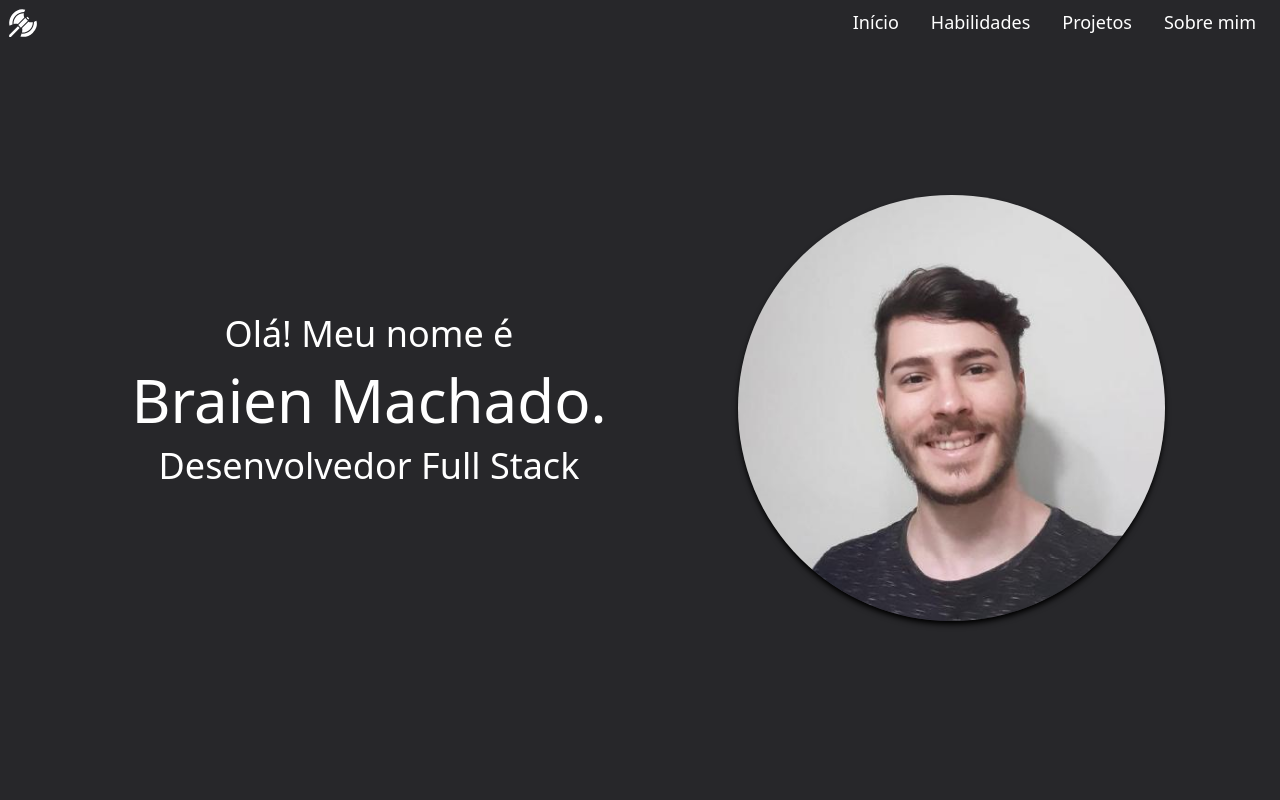
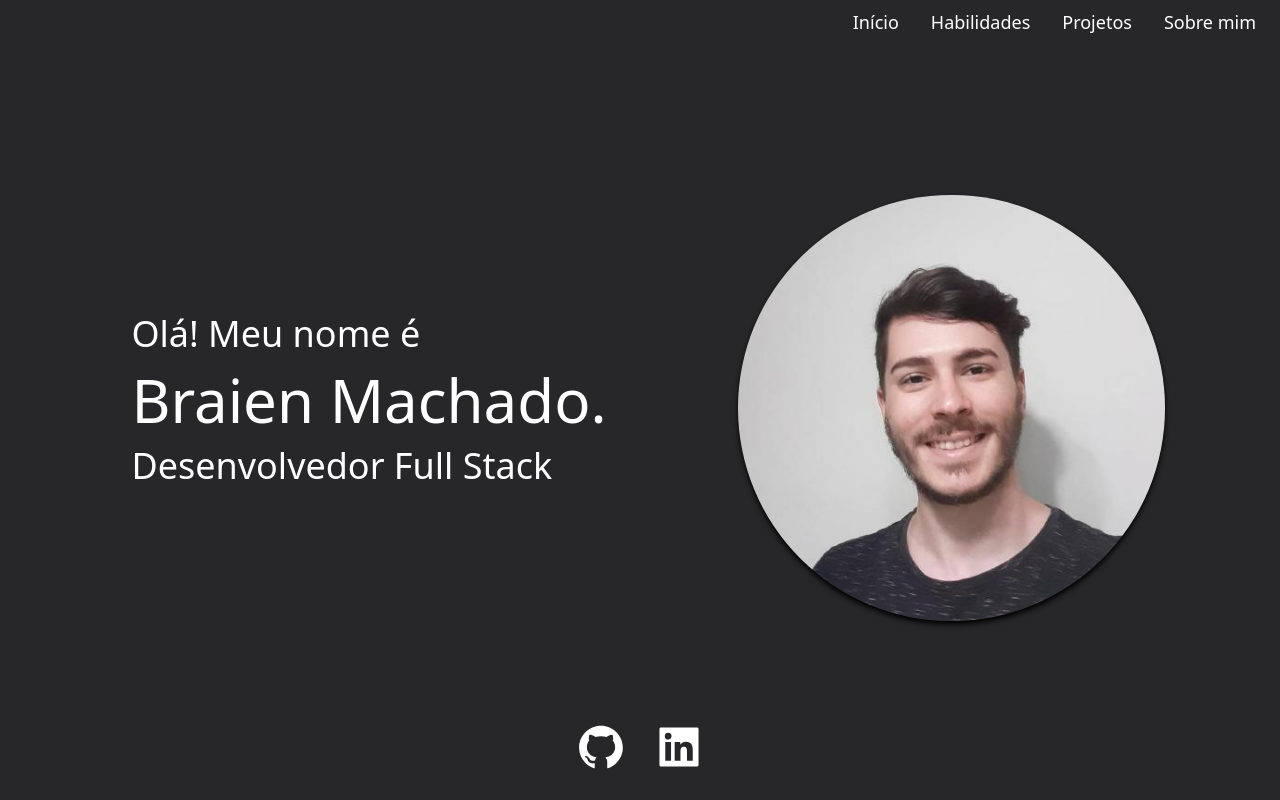
Before and after one commit to braien-machado/react-portfolio, a React (Create React App) app: page / in a window 1280 px wide. Shown: the top 800 px of the page. Built offline with nearby package versions, Linux system fonts and the light colour scheme.

Commit message:
move github and linkedin links to home section

```diff
--- a/src/components/Header.jsx
+++ b/src/components/Header.jsx
@@ -1,12 +1,10 @@
 import React from 'react';
-import { GiBattleAxe } from 'react-icons/gi';
 import DesktopNavMenu from './DesktopNavMenu';
 import MobileNavMenu from './MobileNavMenu';
 
 export default function Header () {
   return (
-    <header className='flex justify-between p-2 fixed w-full bg-zinc-800 z-10'>
-      <GiBattleAxe className='text-white' size={30} />
+    <header className='flex justify-end p-2 fixed w-full bg-zinc-800 z-10'>
       <DesktopNavMenu />
       <MobileNavMenu />
     </header>
--- a/src/components/MobileNavMenu.jsx
+++ b/src/components/MobileNavMenu.jsx
@@ -1,9 +1,8 @@
 import React, { useState } from 'react';
-import { AiOutlineGithub, AiFillLinkedin } from 'react-icons/ai';
-import { GiHamburgerMenu, GiBattleAxe } from 'react-icons/gi';
+import { GiHamburgerMenu } from 'react-icons/gi';
 import MenuLinks from './MenuLinks';
 
-export default function MobileNavMenu(props) {
+export default function MobileNavMenu() {
   const [isMenuHidden, setIsMenuHidden] = useState(true);
 
   const toggleMenu = () => {
@@ -14,17 +13,6 @@ export default function MobileNavMenu(props) {
     <div className="sm:hidden h-7">
       <nav className={`${isMenuHidden ? '-left-60' : 'left-0'} flex flex-col justify-between items-center absolute top-0 w-60 bg-zinc-800 h-screen duration-300 z-10`}>
         <MenuLinks toggleMenu={toggleMenu}/>
-        <div className='flex w-full text-white justify-evenly'>
-          <a className='hover:text-blue-400 duration-200' href='https://github.com/braien-machado' target='_blank' rel='noreferrer'>
-              <AiOutlineGithub size={50} />
-          </a>
-          <a className='hover:text-blue-400 duration-200' href='https://linkedin.com/in/braien-machado' target='_blank' rel='noreferrer'>
-            <AiFillLinkedin size={50} />
-          </a>
-        </div>
-        <div className='pb-14'>
-          <GiBattleAxe className='text-white' size={100} />
-        </div>
       </nav>
       { isMenuHidden ? null : (
         <button className={`fixed cursor-default bg-black opacity-80 w-screen h-screen top-0 left-0`} onClick={toggleMenu}></button>
--- a/src/pages/Home.jsx
+++ b/src/pages/Home.jsx
@@ -1,15 +1,24 @@
 import React from 'react';
+import { AiOutlineGithub, AiFillLinkedin } from 'react-icons/ai';
 const profilePic = require('../images/profile-pic.jpeg');
 
 // add typing animation do "Desenvolvedor Front-end"
 export default function Home() {
   return (
-    <main id="home" className='min-h-screen py-12 bg-zinc-800 text-white flex flex-col md:flex-row items-center justify-evenly'>
-      <h1 className='flex flex-col text-center items-center m-4 text-3xl md:text-4xl'>Olá! Meu nome é
+    <main id="home" className='relative min-h-screen py-12 bg-zinc-800 text-white flex flex-col md:flex-row items-center justify-evenly'>
+      <h1 className='flex flex-col text-center md:items-start items-center m-4 text-3xl md:text-4xl cursor-default'>Olá! Meu nome é
         <span className='text-6xl md:text-6xl mt-4'>Braien Machado.</span>
         <span className='mt-4'>Desenvolvedor Full Stack</span>
       </h1>
       <img className='hidden md:block rounded-full w-36 shadow-md shadow-black mt-4 md:w-1/3' src={ profilePic } alt="Braien Machado" />
+      <div className='absolute bottom-7 flex w-32 justify-between'>
+        <a className='hover:text-blue-400 duration-200' href='https://github.com/braien-machado' target='_blank' rel='noreferrer'>
+            <AiOutlineGithub size={50} />
+        </a>
+        <a className='hover:text-blue-400 duration-200' href='https://linkedin.com/in/braien-machado' target='_blank' rel='noreferrer'>
+          <AiFillLinkedin size={50} />
+        </a>
+      </div>
     </main>
   );
 }
```
